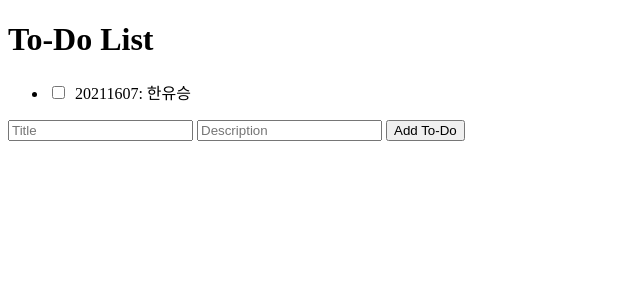
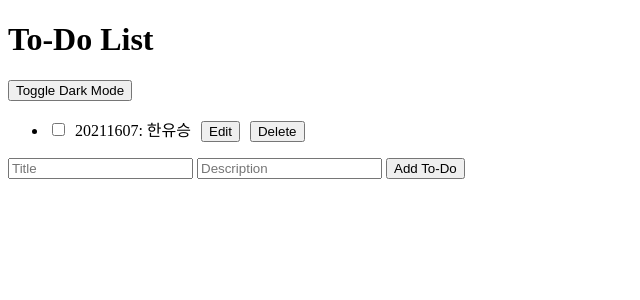
Before and after one commit to hanyuseung/FastApi_Todos_hanyu, a FastAPI app: page / in a window 1280 px wide. Shown: the top 300 px of the page, without its empty margins (0-640 px from the left). Run offline with FastAPI, Linux system fonts and the light colour scheme.

Commit message:
1.0.2 commit Feat: add edit/remove, add darkmode toggle.
Fix:

Refactor:

Docs:

```diff
--- a/main.py
+++ b/main.py
@@ -1,4 +1,4 @@
-#version 1.0.1
+#version 1.0.1 - 1.0.2
 from fastapi import FastAPI, HTTPException
 from fastapi.responses import HTMLResponse
 from pydantic import BaseModel
--- a/templates/index.html
+++ b/templates/index.html
@@ -1,62 +1,77 @@
-<!-- version 1.0.1 -->
+<!-- version 1.0.2 -->
 <!DOCTYPE html>
 <html lang="en">
-
 <head>
-    <meta charset="UTF-8">
-    <meta name="viewport" content="width=device-width, initial-scale=1.0">
+  <meta charset="UTF-8" />
+  <meta name="viewport" content="width=device-width, initial-scale=1.0" />
   <title>To-Do List</title>
   <style>
     .completed {
       text-decoration: line-through;
     }
+    /* 기본 스타일 */
+    body {
+      background-color: #fff;
+      color: #000;
+      transition: background-color 0.3s, color 0.3s;
+    }
+    /* 다크 모드 스타일 */
+    body.dark-mode {
+      background-color: #333;
+      color: #f0f0f0;
+    }
+    body.dark-mode input,
+    body.dark-mode button {
+      background-color: #555;
+      color: #f0f0f0;
+      border: none;
+    }
   </style>
 </head>
-
 <body>
   <h1>To-Do List</h1>
+  <!-- 다크 모드 토글 버튼 -->
+  <button id="toggle-dark-mode">Toggle Dark Mode</button>
   <ul id="todo-list"></ul>
   <form id="todo-form">
-        <input type="text" id="title" placeholder="Title" required>
-        <input type="text" id="description" placeholder="Description" required>
+    <input type="text" id="title" placeholder="Title" required />
+    <input type="text" id="description" placeholder="Description" required />
     <button type="submit">Add To-Do</button>
   </form>
   <script>
     async function fetchTodos() {
-            const response = await fetch('/todos');
+      const response = await fetch("/todos");
       const todos = await response.json();
-            const todoList = document.getElementById('todo-list');
-            todoList.innerHTML = '';
+      const todoList = document.getElementById("todo-list");
+      todoList.innerHTML = "";
       todos.forEach(todo => {
+        // checkbox 생성
+        const checkbox = document.createElement("input");
+        checkbox.type = "checkbox";
+        checkbox.checked = todo.completed;
+        checkbox.style.marginRight = "10px";
 
-                //checkbox
-                const checkbox = document.createElement('input');
-                checkbox.type = 'checkbox';
-                checkbox.checked = todo.completed;
-                checkbox.style.marginRight = '10px';
+        // li 요소 생성
+        const li = document.createElement("li");
 
-                //li element
-                const li = document.createElement('li');
-                //li.style.marginRight = '10px';
-
-                //text element generate
-                const span = document.createElement('span');
+        // 텍스트 생성
+        const span = document.createElement("span");
         span.textContent = `${todo.title}: ${todo.description}`;
         if (todo.completed) {
-                    span.classList.add('completed');
+          span.classList.add("completed");
         }
 
-                //check box clicked -> strikeThrough toggle
-                checkbox.addEventListener('change', async () => {
+        // 체크박스 상태 변경 시 완료 상태 업데이트
+        checkbox.addEventListener("change", async () => {
           if (checkbox.checked) {
-                        span.classList.add('completed');
+            span.classList.add("completed");
           } else {
-                        span.classList.remove('completed');
+            span.classList.remove("completed");
           }
           await fetch(`/todos/${todo.id}/completed`, {
-                        method: 'PATCH',
+            method: "PATCH",
             headers: {
-                            'Content-Type': 'application/json'
+              "Content-Type": "application/json"
             },
             body: JSON.stringify({ completed: checkbox.checked })
           });
@@ -64,24 +79,73 @@
 
         li.appendChild(checkbox);
         li.appendChild(span);
+
+        // 수정(Edit) 버튼 생성
+        const editButton = document.createElement("button");
+        editButton.textContent = "Edit";
+        editButton.style.marginLeft = "10px";
+        editButton.addEventListener("click", async () => {
+          const newTitle = prompt("Enter new title", todo.title);
+          const newDescription = prompt("Enter new description", todo.description);
+          if (newTitle !== null && newDescription !== null) {
+            const updatedTodo = {
+              id: todo.id,
+              title: newTitle,
+              description: newDescription,
+              completed: todo.completed
+            };
+            const response = await fetch(`/todos/${todo.id}`, {
+              method: "PUT",
+              headers: {
+                "Content-Type": "application/json"
+              },
+              body: JSON.stringify(updatedTodo)
+            });
+            if (response.ok) {
+              fetchTodos();
+            } else {
+              alert("Failed to update the to-do item");
+            }
+          }
+        });
+        li.appendChild(editButton);
+
+        // 삭제(Delete) 버튼 생성
+        const deleteButton = document.createElement("button");
+        deleteButton.textContent = "Delete";
+        deleteButton.style.marginLeft = "10px";
+        deleteButton.addEventListener("click", async () => {
+          if (confirm("Are you sure you want to delete this to-do item?")) {
+            const response = await fetch(`/todos/${todo.id}`, {
+              method: "DELETE"
+            });
+            if (response.ok) {
+              fetchTodos();
+            } else {
+              alert("Failed to delete the to-do item");
+            }
+          }
+        });
+        li.appendChild(deleteButton);
+
         todoList.appendChild(li);
       });
     }
 
-        document.getElementById('todo-form').addEventListener('submit', async (event) => {
+    document.getElementById("todo-form").addEventListener("submit", async event => {
       event.preventDefault();
-            const title = document.getElementById('title').value;
-            const description = document.getElementById('description').value;
+      const title = document.getElementById("title").value;
+      const description = document.getElementById("description").value;
       const newTodo = {
         id: Date.now(),
         title,
         description,
         completed: false
-            }
-            const response = await fetch('/todos', {
-                method: 'POST',
+      };
+      const response = await fetch("/todos", {
+        method: "POST",
         headers: {
-                    'Content-Type': 'application/json'
+          "Content-Type": "application/json"
         },
         body: JSON.stringify(newTodo)
       });
@@ -90,8 +154,12 @@
       }
     });
 
+    // 다크 모드 토글 기능 구현
+    document.getElementById("toggle-dark-mode").addEventListener("click", () => {
+      document.body.classList.toggle("dark-mode");
+    });
+
     fetchTodos();
   </script>
 </body>
-
 </html>
```
Lines whose indentation alone changed are shown as unchanged.
